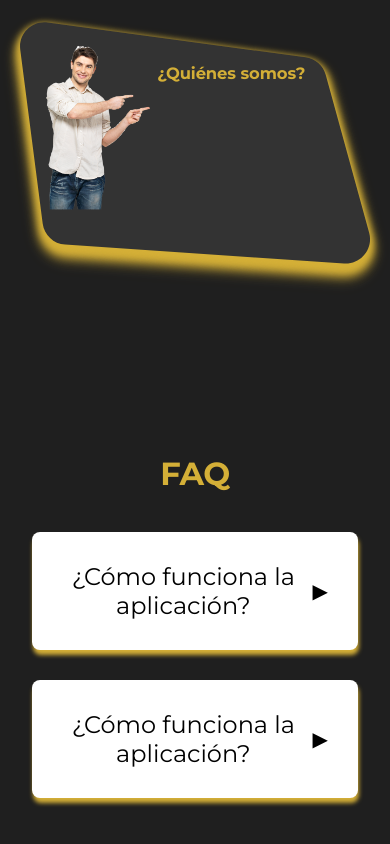
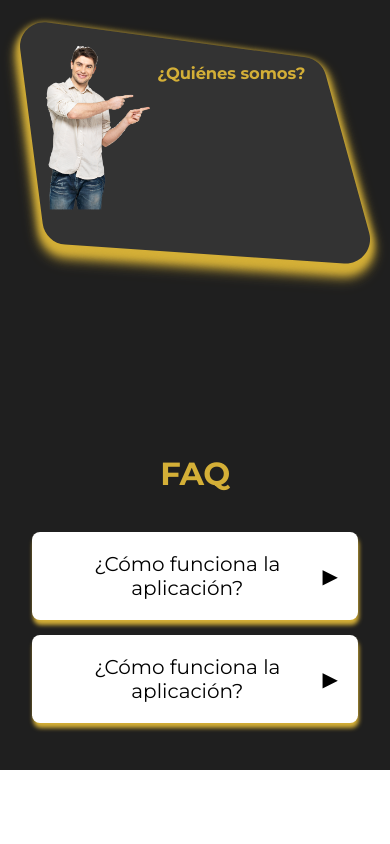
Before and after one commit to AlejandroV074/app-holy, a React (Create React App) app: page / in a window 390 px wide. Shown: the part 1063-1907 px from the top of the page. After the commit the page ends 1833 px from the top, so only its background shows below. Built offline with nearby package versions, Linux system fonts and the light colour scheme.

Commit message:
styles: se agrega responsive en sección de preguntas, se añaden estilos

```diff
--- /dev/null
+++ b/src/frontend/faq/faq.css
@@ -0,0 +1,50 @@
+.faq-container {
+    color: #000;
+    font-family: Montserrat, sans-serif;
+    font-size: 24px;
+    font-weight: 500;
+    margin: 30px 0;
+    padding: 30px;
+    border-radius: 8px;
+    background: #fff;
+    box-shadow: 1px 5px 4px 0px #d4af37;
+    transition: box-shadow 0.3s ease;
+    display: flex;
+    flex-direction: column;
+    align-items: center;
+    cursor: pointer;
+    position: relative;
+}
+
+.faq-line {
+    position: absolute;
+    box-shadow: 0px 3px 5px rgba(136, 136, 136, 0.7);
+    height: 3px;
+    width: 100%;
+    bottom: 55%;
+    left: 0;
+    border-radius: 50px;
+}
+
+.faq-answer {
+    padding: 20px;
+    border-radius: 8px;
+    margin-top: 50px;
+}
+
+@media (max-width: 420px) {
+    .faq-container {
+        font-size: 20px;
+        margin: 15px 0;
+        padding: 20px;
+    }
+
+    .faq-line {
+        bottom: 50%;
+        height: 2px;
+    }
+
+    .faq-answer {
+        margin-top: 30px;
+    }
+}
--- a/src/frontend/faq/faq.js
+++ b/src/frontend/faq/faq.js
@@ -1,4 +1,5 @@
 import React, { useState } from 'react';
+import './faq.css';
 
 function Faq({ pregunta, respuesta }) {
     const [expandir, setExpandir] = useState(false);
@@ -7,39 +8,18 @@ function Faq({ pregunta, respuesta }) {
         setExpandir(!expandir);
     };
 
-    const faqStyle = {
-        color: '#000',
-        fontFamily: 'Montserrat',
-        fontSize: '24px',
-        fontStyle: 'normal',
-        fontWeight: 500,
-        lineHeight: 'normal',
-        margin: '30px 0',
-        padding: '30px',
-        borderRadius: '8px',
-        background: '#FFF',
-        boxShadow: '1px 5px 4px 0px #D4AF37',
-        transition: 'box-shadow 0.3s ease',
-        display: 'flex',
-        flexDirection: 'column',
-        alignItems: 'center',
-        cursor: 'pointer',
-    };
-
-    const respuestaStyle = {
-        padding: '20px',
-        borderRadius: '8px',
-    };
-
     return (
-        <div style={faqStyle} onClick={toggleExpandir}>
+        <div className={`faq-container ${expandir ? 'expanded' : ''}`} onClick={toggleExpandir}>
             <div style={{ display: 'flex', justifyContent: 'space-between', alignItems: 'center', width: '100%' }}>
                 <span>{pregunta}</span>
-                <span style={{ fontSize: '20px', marginLeft: '8px' }}>{expandir ? '▼' : '▶'}</span>
+                <span className="arrow-icon">{expandir ? '▼' : '▶'}</span>
             </div>
             {expandir && (
-                <div style={respuestaStyle}>
-                    {respuesta}
+                <div>
+                    <div className="faq-line"></div>
+                    <div className="faq-answer">
+                        {respuesta}
+                    </div>
                 </div>
             )}
         </div>
```
